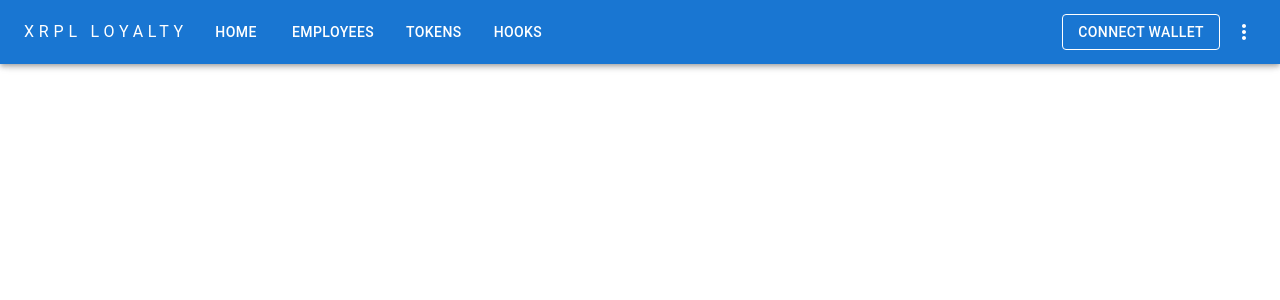
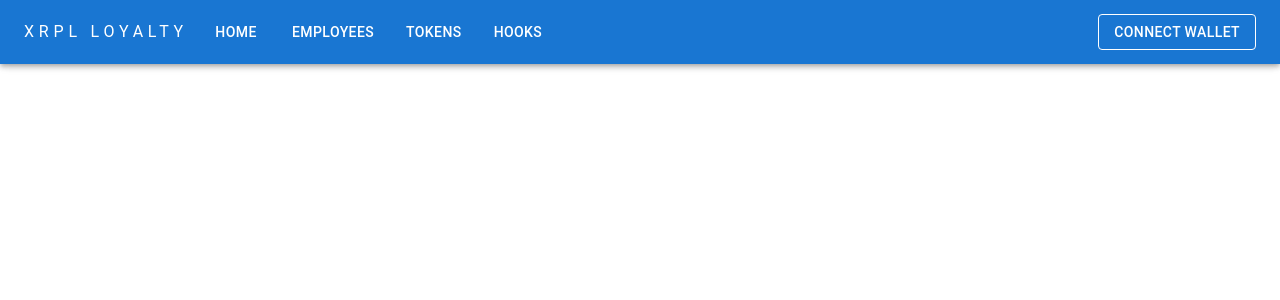
Before and after one commit to cicada2290/xrpl-loyality, a Next.js app in the folder frontend/: page / in a window 1280 px wide. Shown: the top 300 px of the page. Built offline with nearby package versions, Linux system fonts and the light colour scheme.

Commit message:
🔧 Refactor Topbar Component
* Remove unused IconButton and MoreIcon from Topbar
* Streamline Topbar layout for improved clarity and performance

```diff
--- a/frontend/src/components/layout/Topbar/index.tsx
+++ b/frontend/src/components/layout/Topbar/index.tsx
@@ -5,9 +5,6 @@ import Toolbar from '@mui/material/Toolbar'
 import Typography from '@mui/material/Typography'
 import WalletConnectButton from '@/components/button/WalletConnectButton'
 import TopbarLinkButton from '@/components/layout/TopbarLinkButton'
-
-import IconButton from '@mui/material/IconButton'
-import MoreIcon from '@mui/icons-material/MoreVert'
 
 const Topbar = () => {
   return (
@@ -30,9 +27,6 @@ const Topbar = () => {
         <Box>
           <WalletConnectButton />
         </Box>
-        <IconButton size="large" aria-label="display more actions" edge="end" color="inherit">
-          <MoreIcon />
-        </IconButton>
       </Toolbar>
     </AppBar>
   )
```
